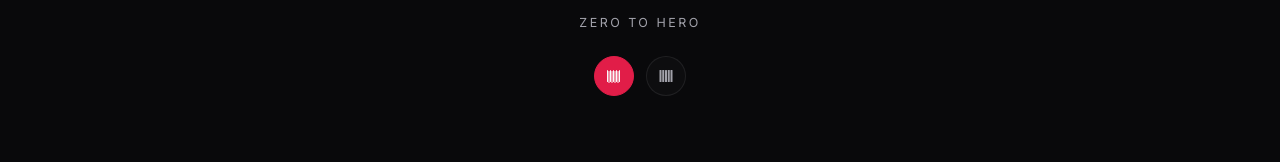
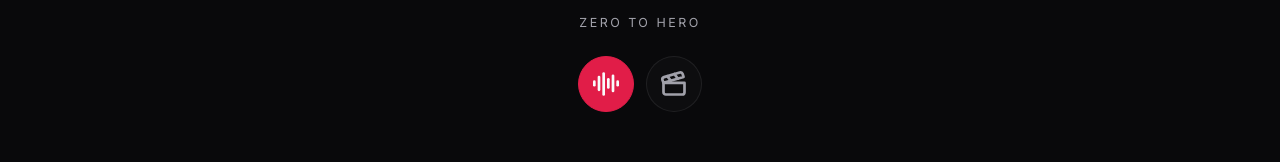
Before and after one commit to Kryki999/aest, a Next.js app: page / in a window 1280 px wide. Shown: the part 761-923 px from the top of the page. Built offline with nearby package versions, Linux system fonts and the light colour scheme.

Commit message:
change icons on hero

```diff
--- a/src/app/components/VideoKeysSection.tsx
+++ b/src/app/components/VideoKeysSection.tsx
@@ -1,6 +1,7 @@
 "use client";
 
 import { useMemo, useState, type TouchEvent } from "react";
+import { AudioLines, Clapperboard } from "lucide-react";
 
 type ViewMode = "multiTrack" | "heroStory";
 
@@ -95,39 +96,17 @@ const VERTICAL_GESTURE_TOLERANCE_PX = 10;
 const mod = (n: number, m: number) => ((n % m) + m) % m;
 
 function ModeIcon({
-  active,
+  active: _active,
   type,
 }: {
   active: boolean;
   type: "multiTrack" | "heroStory";
 }) {
   if (type === "multiTrack") {
-    return (
-      <svg viewBox="0 0 32 32" className="h-4 w-4" aria-hidden>
-        {[2, 6, 10, 14, 18, 22, 26, 30, 34].map((_, idx) => (
-          <rect
-            key={`multi-${idx}`}
-            x={2 + idx * 3}
-            y={4 + (idx % 2 === 0 ? 0 : 2)}
-            width="2"
-            height="24"
-            rx="1"
-            className={active ? "fill-primary-foreground" : "fill-current"}
-          />
-        ))}
-      </svg>
-    );
+    return <AudioLines className="h-7 w-7" strokeWidth={2.3} aria-hidden />;
   }
 
-  return (
-    <svg viewBox="0 0 32 32" className="h-4 w-4" aria-hidden>
-      <rect x="3" y="4" width="4" height="24" rx="1" className={active ? "fill-primary-foreground" : "fill-current"} />
-      <rect x="8.5" y="4" width="4" height="24" rx="1" className={active ? "fill-primary-foreground" : "fill-current"} />
-      <rect x="14" y="4" width="4" height="24" rx="1" className={active ? "fill-primary-foreground" : "fill-current"} />
-      <rect x="19.5" y="4" width="4" height="24" rx="1" className={active ? "fill-primary-foreground" : "fill-current"} />
-      <rect x="25" y="4" width="4" height="24" rx="1" className={active ? "fill-primary-foreground" : "fill-current"} />
-    </svg>
-  );
+  return <Clapperboard className="h-7 w-7" strokeWidth={2.3} aria-hidden />;
 }
 
 export default function VideoKeysSection() {
@@ -305,14 +284,14 @@ export default function VideoKeysSection() {
               <button
                 aria-label="Tryb Multi-Track"
                 onClick={() => setMode("multiTrack")}
-                className="inline-flex h-10 w-10 items-center justify-center rounded-full border border-primary bg-primary text-primary-foreground transition"
+                className="inline-flex h-14 w-14 items-center justify-center rounded-full border border-primary bg-primary text-primary-foreground transition"
               >
                 <ModeIcon type="multiTrack" active />
               </button>
               <button
                 aria-label="Tryb Hero Story"
                 onClick={() => setMode("heroStory")}
-                className="inline-flex h-10 w-10 items-center justify-center rounded-full border border-border bg-card/30 text-muted-foreground transition hover:border-primary/50 hover:text-foreground"
+                className="inline-flex h-14 w-14 items-center justify-center rounded-full border border-border bg-card/30 text-muted-foreground transition hover:border-primary/50 hover:text-foreground"
               >
                 <ModeIcon type="heroStory" active={false} />
               </button>
@@ -330,14 +309,14 @@ export default function VideoKeysSection() {
             <button
               aria-label="Tryb Multi-Track"
               onClick={() => setMode("multiTrack")}
-              className="inline-flex h-10 w-10 items-center justify-center rounded-full border border-primary bg-primary text-primary-foreground transition"
+              className="inline-flex h-14 w-14 items-center justify-center rounded-full border border-primary bg-primary text-primary-foreground transition"
             >
               <ModeIcon type="multiTrack" active />
             </button>
             <button
               aria-label="Tryb Hero Story"
               onClick={() => setMode("heroStory")}
-              className="inline-flex h-10 w-10 items-center justify-center rounded-full border border-border bg-card/30 text-muted-foreground transition hover:border-primary/50 hover:text-foreground"
+              className="inline-flex h-14 w-14 items-center justify-center rounded-full border border-border bg-card/30 text-muted-foreground transition hover:border-primary/50 hover:text-foreground"
             >
               <ModeIcon type="heroStory" active={false} />
             </button>
@@ -459,14 +438,14 @@ export default function VideoKeysSection() {
                 <button
                   aria-label="Tryb Multi-Track"
                   onClick={() => setMode("multiTrack")}
-                  className="inline-flex h-10 w-10 items-center justify-center rounded-full border border-border bg-card/30 text-muted-foreground transition hover:border-primary/50 hover:text-foreground"
+                  className="inline-flex h-14 w-14 items-center justify-center rounded-full border border-border bg-card/30 text-muted-foreground transition hover:border-primary/50 hover:text-foreground"
                 >
                   <ModeIcon type="multiTrack" active={false} />
                 </button>
                 <button
                   aria-label="Tryb Hero Story"
                   onClick={() => setMode("heroStory")}
-                  className="inline-flex h-10 w-10 items-center justify-center rounded-full border border-primary bg-primary text-primary-foreground transition"
+                  className="inline-flex h-14 w-14 items-center justify-center rounded-full border border-primary bg-primary text-primary-foreground transition"
                 >
                   <ModeIcon type="heroStory" active />
                 </button>
@@ -500,14 +479,14 @@ export default function VideoKeysSection() {
             <button
               aria-label="Tryb Multi-Track"
               onClick={() => setMode("multiTrack")}
-              className="inline-flex h-10 w-10 items-center justify-center rounded-full border border-border bg-card/30 text-muted-foreground transition hover:border-primary/50 hover:text-foreground"
+              className="inline-flex h-14 w-14 items-center justify-center rounded-full border border-border bg-card/30 text-muted-foreground transition hover:border-primary/50 hover:text-foreground"
             >
               <ModeIcon type="multiTrack" active={false} />
             </button>
             <button
               aria-label="Tryb Hero Story"
               onClick={() => setMode("heroStory")}
-              className="inline-flex h-10 w-10 items-center justify-center rounded-full border border-primary bg-primary text-primary-foreground transition"
+              className="inline-flex h-14 w-14 items-center justify-center rounded-full border border-primary bg-primary text-primary-foreground transition"
             >
               <ModeIcon type="heroStory" active />
             </button>
```
